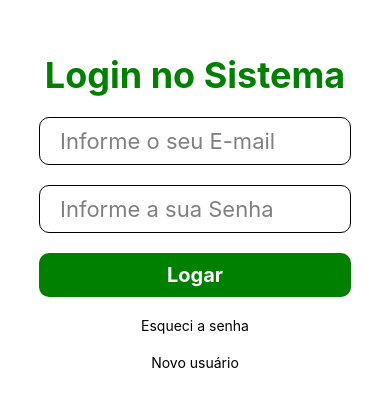
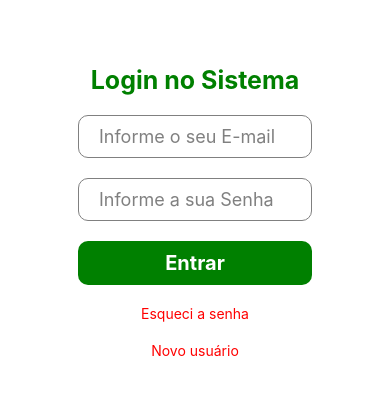
Before and after one commit to MaxJustino/AbracePeTZ, a React Native app: screen / in a window 390 px wide. Shown: the part 210-616 px from the top of the page. Built offline with nearby package versions, Linux system fonts and the light colour scheme.

Commit message:
Correção
Atualização tela de login

```diff
--- a/App.js
+++ b/App.js
@@ -28,7 +28,7 @@ export default function App() {
         />
 
         <Pressable style={styles.formButton}>
-          <Text style={styles.textButton}>Logar</Text>
+          <Text style={styles.textButton}>Entrar</Text>
         </Pressable>
 
         <View style={styles.subContainer}></View>
@@ -54,7 +54,7 @@ const styles = StyleSheet.create({
     justifyContent: 'center',
   },
   formTitle: {
-    fontSize: 36,
+    fontSize: 25,
     fontWeight: 'bold',
     color: 'green',
     margin: 10,
@@ -63,7 +63,7 @@ const styles = StyleSheet.create({
   formButton: {  //Estilos do botão LOGAR
 
     backgroundColor: 'green',
-    width: '80%',
+    width: '60%',
     margin: 10,
     padding: 10,
     borderRadius: 10,
@@ -83,7 +83,7 @@ const styles = StyleSheet.create({
     padding: 10,
   },
   subTextButton: {
-    color: 'blueViolet',
+    color: 'red',
   },
 
 
--- a/styles.js
+++ b/styles.js
@@ -5,11 +5,11 @@ import { StyleSheet } from 'react-native';
 export const inputStyles = StyleSheet.create({
   formInput: {
     color: 'grey',
-    borderColor: 'blueViolet',
+    borderColor: 'grey',
     borderWidth: 1,
     borderRadius: 10,
-    fontSize: 22,
-    width: '80%',
+    fontSize: 18,
+    width: '60%',
     padding: 10,
     paddingLeft: 20,
     margin: 10,
```
